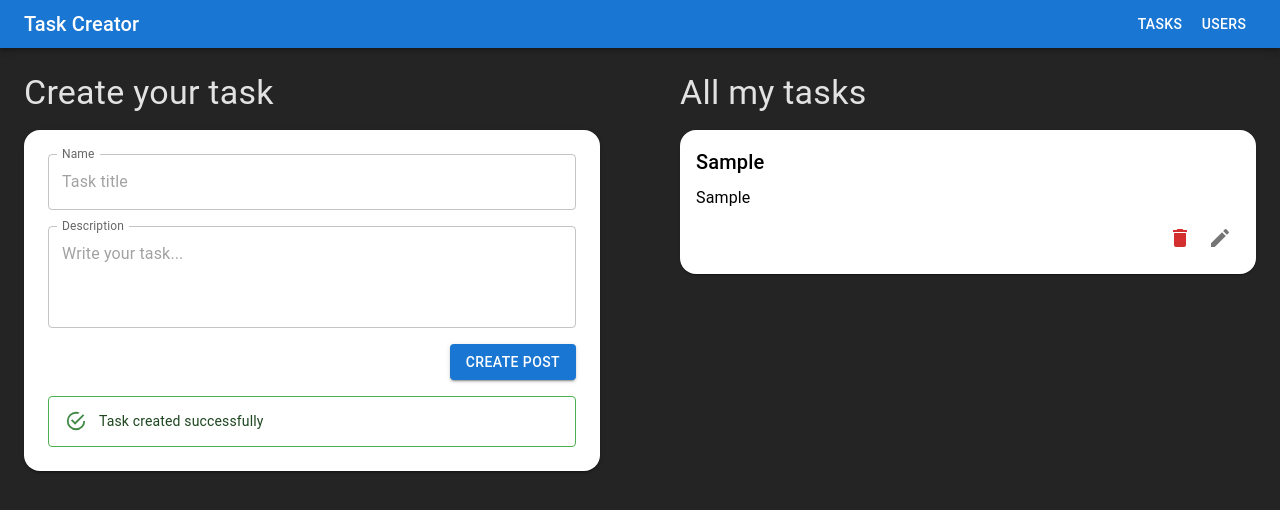
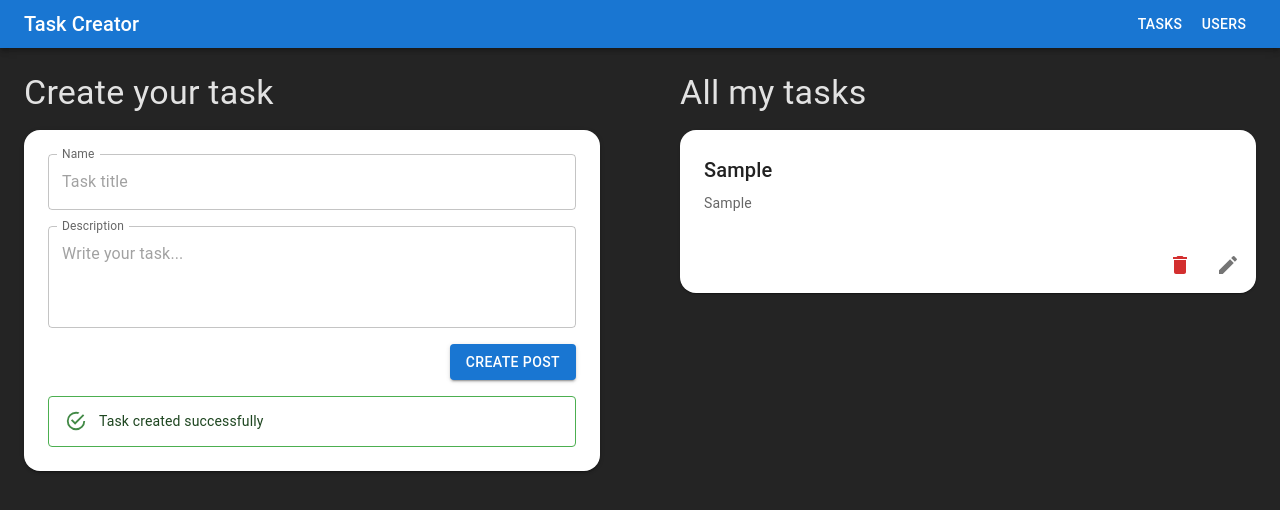
Before and after one commit to filhodoto/task-creator, a React (Vite) app: page / in a window 1280 px wide. Both pictures are taken after typing "Sample", "Sample" into the empty fields and a click on the button "CREATE POST". Shown: the top 510 px of the page. Built offline with nearby package versions, Linux system fonts and the light colour scheme.

Commit message:
Add edit and delete actions to tasks, improve animations and styles

```diff
--- a/src/components/TaskItem/index.tsx
+++ b/src/components/TaskItem/index.tsx
@@ -2,7 +2,16 @@ import React, { useState } from 'react';
 import EditIcon from '@mui/icons-material/Edit';
 import DeleteIcon from '@mui/icons-material/Delete';
 import { useTheme } from '@mui/material/styles';
-import { Box, TextField, Typography, IconButton } from '@mui/material';
+import {
+  TextField,
+  Typography,
+  IconButton,
+  Button,
+  Card,
+  CardContent,
+  CardActions,
+  Grow,
+} from '@mui/material';
 import { TaskProps } from '@/store/slices/tasksSlice';
 
 interface TaskItemProps extends TaskProps {
@@ -19,61 +28,93 @@ const TaskItem: React.FC<TaskItemProps> = ({
 }) => {
   const theme = useTheme();
   const [isEditing, setIsEditing] = useState(false);
+  const [itemTitle, setItemTitle] = useState(name);
+  const [itemDescription, setItemDescription] = useState(description);
 
-  const handleEdit = () => {
-    setIsEditing(!isEditing);
+  const handleSave = () => {
+    onEdit({ id, name: itemTitle, description: itemDescription });
+    setIsEditing(false);
   };
 
-  const handleSave = (updatedTitle: string, updatedDescription: string) => {
-    setIsEditing(false);
-    onEdit({ id, name: updatedTitle, description: updatedDescription });
+  // Elements to be rendered when we are editing tasks
+  const renderEditEl = () => {
+    return (
+      <>
+        <TextField
+          size="small"
+          variant="standard"
+          defaultValue={itemTitle}
+          sx={{ width: '100%', marginBottom: 2 }}
+          onChange={(e: React.ChangeEvent<HTMLInputElement>) => {
+            setItemTitle(e.target.value);
+          }}
+        />
+        <TextField
+          size="small"
+          variant="standard"
+          multiline
+          rows={2}
+          defaultValue={itemDescription}
+          sx={{ width: '100%' }}
+          onChange={(e: React.ChangeEvent<HTMLInputElement>) => {
+            setItemDescription(e.target.value);
+          }}
+        />
+      </>
+    );
+  };
+
+  // Elements to be rendered when we are only displaying task vaues
+  const renderTextEl = () => {
+    return (
+      <>
+        <Typography gutterBottom variant="h6" component="div">
+          {itemTitle}
+        </Typography>
+        <Typography variant="body2" color="text.secondary">
+          {itemDescription}
+        </Typography>
+      </>
+    );
   };
 
   return (
-    <Box
+    <Grow in>
+      <Card
         sx={{
-        display: 'flex',
-        flexDirection: 'column',
           gap: theme.spacing(1),
-        padding: theme.spacing(2),
-        backgroundColor: theme.palette.background.paper,
           borderRadius: theme.shape.borderRadius,
-        boxShadow: theme.shadows[1],
           marginBottom: theme.spacing(2),
-        color: 'black',
         }}
       >
-      <Typography variant="h6">
-        {isEditing ? (
-          <TextField
-            value={name}
-            onChange={(e) => handleSave(e.target.value, description)}
-          />
-        ) : (
-          name
-        )}
-      </Typography>
-      <Typography variant="body1">
-        {isEditing ? (
-          <TextField
-            multiline
-            rows={4}
-            value={description}
-            onChange={(e) => handleSave(name, e.target.value)}
-          />
-        ) : (
-          description
-        )}
-      </Typography>
-      <div style={{ display: 'flex', justifyContent: 'flex-end' }}>
-        <IconButton onClick={onDelete}>
+        <CardContent
+          sx={{
+            padding: theme.spacing(3),
+          }}
+        >
+          {isEditing ? renderEditEl() : renderTextEl()}
+        </CardContent>
+        <CardActions sx={{ display: 'flex', justifyContent: 'flex-end' }}>
+          <IconButton onClick={() => onDelete(id)}>
             <DeleteIcon color="error" />
           </IconButton>
-        <IconButton onClick={handleEdit}>
-          {isEditing ? 'Save' : <EditIcon />}
+          {isEditing ? (
+            <Button
+              size="small"
+              variant="contained"
+              color="success"
+              onClick={() => handleSave()}
+            >
+              save
+            </Button>
+          ) : (
+            <IconButton onClick={() => setIsEditing((prev) => !prev)}>
+              <EditIcon />
             </IconButton>
-      </div>
-    </Box>
+          )}
+        </CardActions>
+      </Card>
+    </Grow>
   );
 };
 
--- a/src/components/TasksForm/index.tsx
+++ b/src/components/TasksForm/index.tsx
@@ -59,7 +59,6 @@ const TasksForm: React.FC<TasksFormProps> = ({ onSubmit }) => {
         flexDirection: 'column',
         gap: theme.spacing(2),
         padding: theme.spacing(3),
-        backgroundColor: theme.palette.background.paper,
         borderRadius: theme.shape.borderRadius,
         boxShadow: theme.shadows[2],
       }}
--- a/src/components/TasksList/index.tsx
+++ b/src/components/TasksList/index.tsx
@@ -1,29 +1,29 @@
 import React from 'react';
-import { Typography } from '@mui/material';
-import { TaskProps } from '@/store/slices/tasksSlice';
-import { useAppSelector } from '@/store/hooks';
+import { Alert, Typography } from '@mui/material';
+import { TaskProps, deleteTask } from '@/store/slices/tasksSlice';
+import { useAppSelector, useAppDispatch } from '@/store/hooks';
 import TaskItem from '../TaskItem';
 
 const TasksList = () => {
   const tasks = useAppSelector((state) => state.tasks.tasks);
+  const dispatch = useAppDispatch();
   const handleEditTask = (task: TaskProps) => {
     // Make sure id is passed
     console.log('Edit task', task);
   };
   const handleDeleteTask = (taskId: TaskProps['id']) => {
-    // Make sure id is passed
-    console.log('Delete task with id ', taskId);
+    // Delete task from state
+    dispatch(deleteTask(taskId));
   };
   console.log(tasks);
   return (
     <>
-      {tasks ? (
+      {tasks.length ? (
         <ul>
           {tasks.map((task) => {
             return (
-              <li>
+              <li key={task.id}>
                 <TaskItem
-                  key={task.id}
                   {...task}
                   onEdit={handleEditTask}
                   onDelete={handleDeleteTask}
@@ -33,7 +33,9 @@ const TasksList = () => {
           })}
         </ul>
       ) : (
-        <Typography>Create some amazing tasks and see them here</Typography>
+        <Alert variant="filled" severity="info" sx={{ width: 'auto' }}>
+          Create some amazing tasks and see them here
+        </Alert>
       )}
     </>
   );
```
Lines whose indentation alone changed are shown as unchanged.
